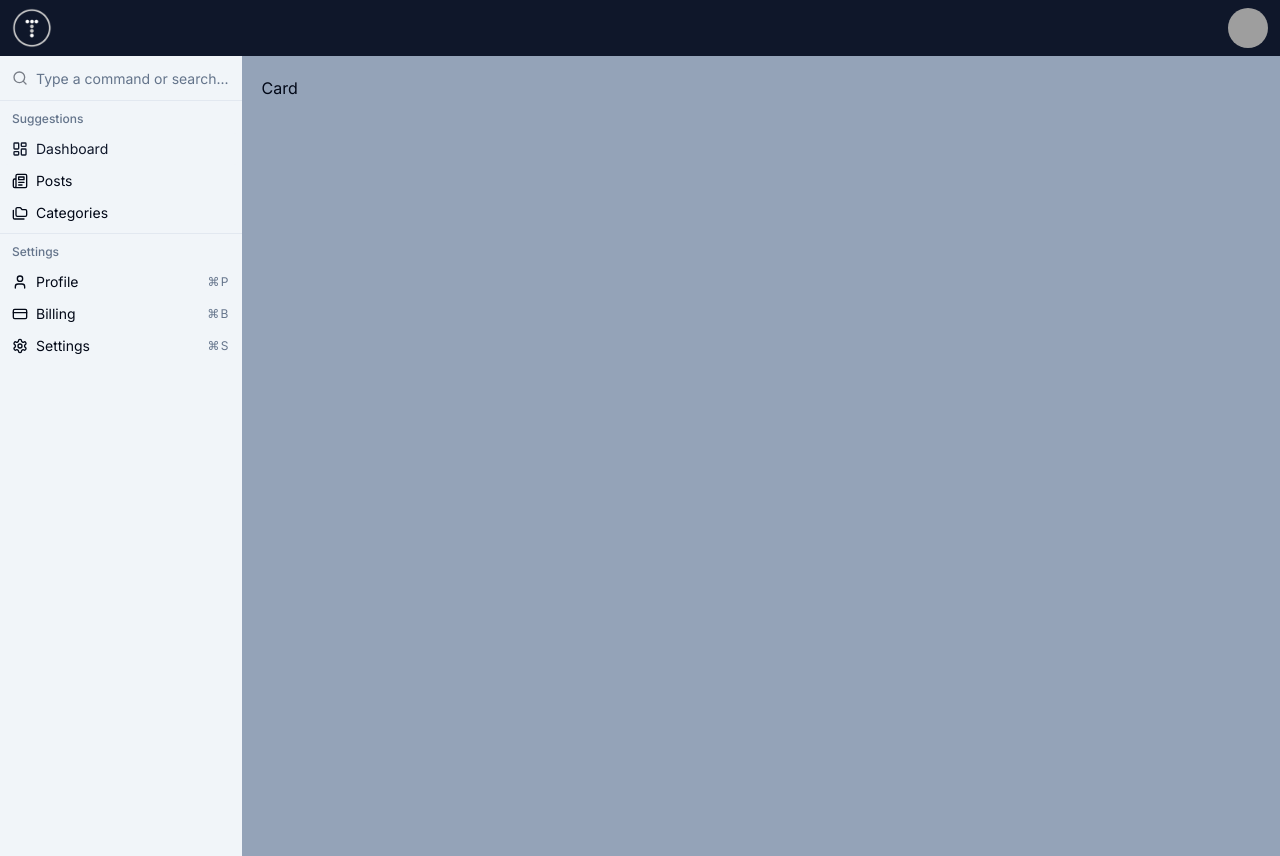
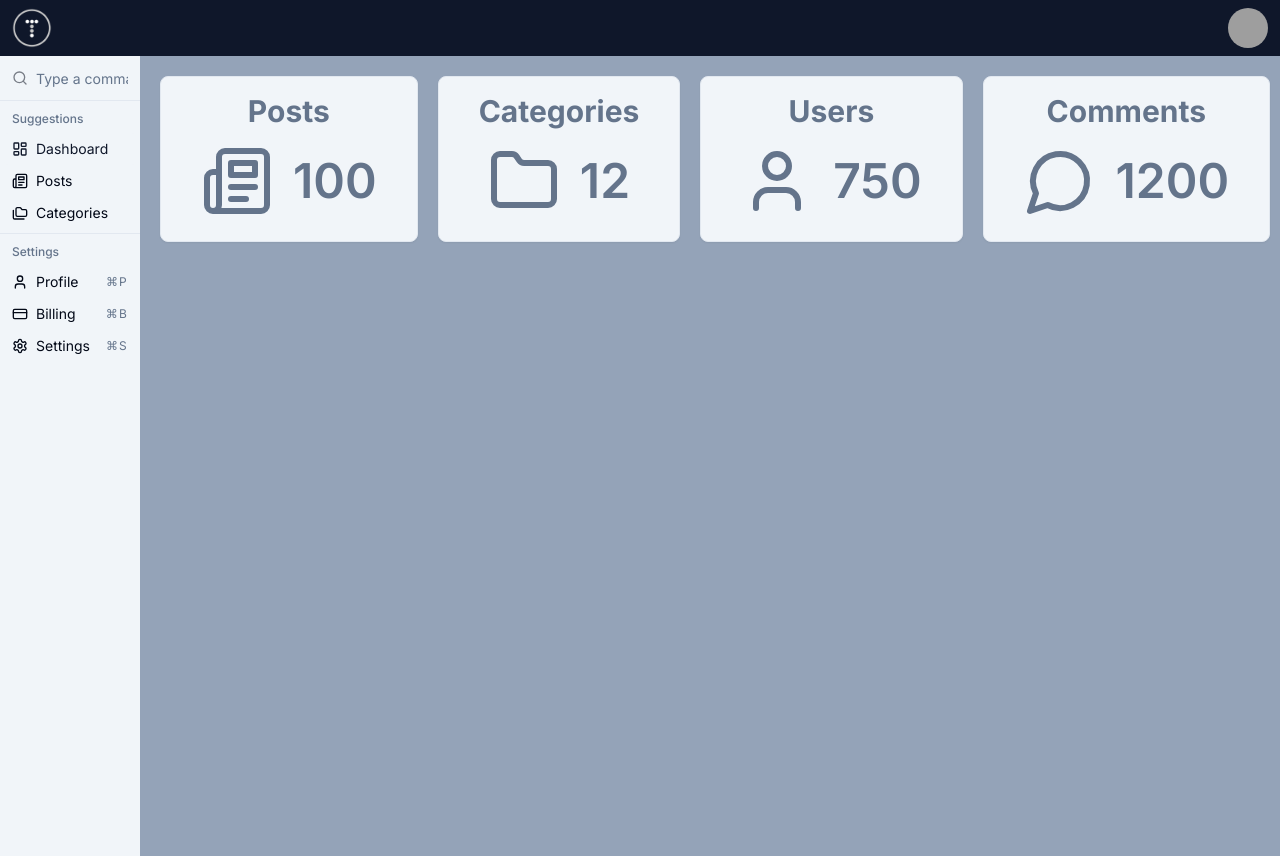
Before and after one commit to cykoravish/admin-dashboard-next, a Next.js app: page / in a window 1280 px wide. Built offline with nearby package versions, Linux system fonts and the light colour scheme; grey boxes are pictures that could not be loaded.

Commit message:
dashboard cards add

```diff
--- a/src/app/page.tsx
+++ b/src/app/page.tsx
@@ -1,10 +1,30 @@
 import DashboardCard from "@/components/dashboard/DashboardCard";
+import { Folder, MessageCircle, Newspaper, User } from "lucide-react";
 
 export default function Home() {
   return (
     <>
       <div className="flex flex-col md:flex-row justify-between gap-5 mb-5">
-        <DashboardCard />
+        <DashboardCard
+          title="Posts"
+          count={100}
+          icon={<Newspaper className="text-slate-500" size={72} />}
+        />
+        <DashboardCard
+          title="Categories"
+          count={12}
+          icon={<Folder className="text-slate-500" size={72} />}
+        />
+        <DashboardCard
+          title="Users"
+          count={750}
+          icon={<User className="text-slate-500" size={72} />}
+        />
+        <DashboardCard
+          title="Comments"
+          count={1200}
+          icon={<MessageCircle className="text-slate-500" size={72} />}
+        />
       </div>
     </>
   );
--- a/src/components/dashboard/DashboardCard.tsx
+++ b/src/components/dashboard/DashboardCard.tsx
@@ -1,5 +1,28 @@
-const DashboardCard = () => {
-  return <div>Card</div>;
+import { Card, CardContent } from "@/components/ui/card";
+import { LucideIcon } from "lucide-react";
+
+interface DashboardCardProps {
+  title: string;
+  count: number;
+  icon: React.ReactElement<LucideIcon>;
+}
+
+const DashboardCard = ({ title, count, icon }: DashboardCardProps) => {
+  return (
+    <Card className="bg-slate-100 dark:bg-slate-800 p-4 pb-0">
+      <CardContent>
+        <h3 className="text-3xl text-center mb-4 font-bold text-slate-500 dark:text-slate-200">
+          {title}
+        </h3>
+        <div className="flex gap-5 justify-center items-center">
+          {icon}
+          <h3 className="text-5xl font-semibold text-slate-500 dark:text-slate-200">
+            {count}
+          </h3>
+        </div>
+      </CardContent>
+    </Card>
+  );
 };
 
 export default DashboardCard;
```
